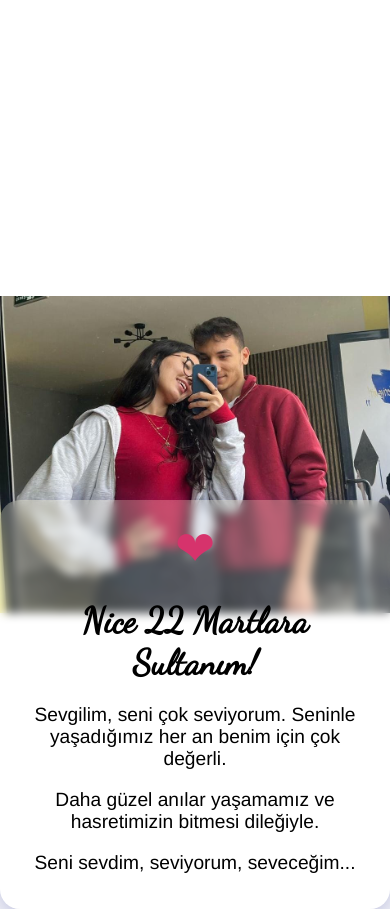
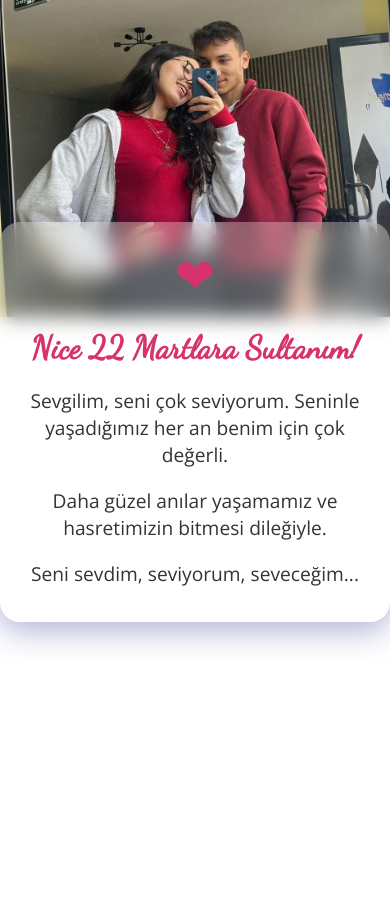
Before and after one commit to AbdullahEsadAran/anniversary, a plain HTML site: page index.html in a window 390 px wide. After the commit the page ends 844 px from the top, so only its background shows below. Drawn offline with nearby package versions, Linux system fonts and the light colour scheme.

Commit message:
2nd commit

```diff
--- a/index.html
+++ b/index.html
@@ -8,10 +8,10 @@
     <style>
       body {
         background: url("Askim.png") center center no-repeat fixed;
-        background-size: contain;
+        background-size: cover;
         margin: 0;
         padding: 0;
-        font-family: 'Franklin Gothic Medium', 'Arial Narrow', Arial, sans-serif  ;
+        font-family: 'Open Sans', sans-serif;
         color: #333;
         display: flex;
         justify-content: center;
@@ -21,25 +21,25 @@
       }
 
       .container {
-        background: rgba(255, 255, 255, 0.25);
-        backdrop-filter: blur(5px);
+        background: rgba(255, 255, 255, 0.3);
+        backdrop-filter: blur(10px);
         -webkit-backdrop-filter: blur(10px);
         padding: 40px;
         border-radius: 20px;
         box-shadow: 0 8px 32px 0 rgba(31, 38, 135, 0.37);
         max-width: 600px;
-        margin-top: 500px;
+        width: 90%;
+        margin: auto;
       }
 
       h1 {
         font-family: "Dancing Script", cursive;
-        font-size: 3em;
-        color: #000;
+        font-size: 2.5em;
+        color: #d6336c;
         margin-bottom: 20px;
       }
 
       p {
-        color: #000;
         font-size: 1.2em;
         margin-bottom: 15px;
       }
@@ -68,20 +68,26 @@
         font-style: italic;
       }
 
-      @media (max-width: 600px) {
+      /* 📱 Mobil cihazlar için özel stil */
+      @media (max-width: 768px) {
+        body {
+          background-size: contain;
+          background-position: top center;
+        }
+
         .container {
           padding: 20px;
+          width: 95%;
         }
 
         h1 {
-          font-size: 2.2em;
+          font-size: 2em;
         }
 
         .heart {
           font-size: 3em;
         }
       }
-
     </style>
   </head>
   <body>
```
